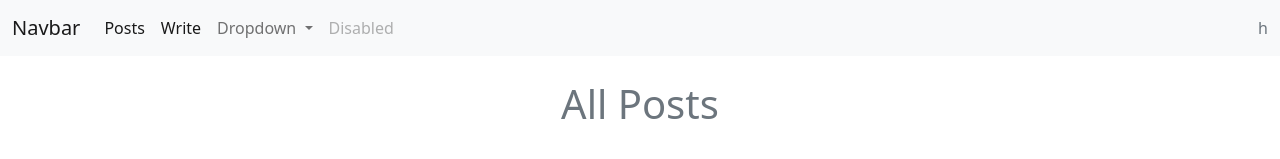
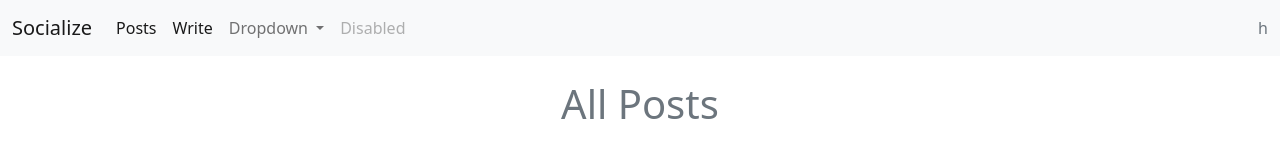
Before and after one commit to Adityakushwaha142/socialmediaapp, a website: page src/public/index.html in a window 1280 px wide. Shown: the top 159 px of the page. Drawn offline with nearby package versions, Linux system fonts and the light colour scheme; no server answers; files whose address does not match are found by name.

Commit message:
Final commit

```diff
--- a/src/public/components/navbar.html
+++ b/src/public/components/navbar.html
@@ -2,7 +2,7 @@
 
 <nav class="navbar navbar-expand-lg navbar-light bg-light fixed-top">
     <div class="container-fluid">
-        <a class="navbar-brand apple" href="#">Navbar</a>
+        <a class="navbar-brand apple" href="#">Socialize</a>
         <button class="navbar-toggler" type="button" data-bs-toggle="collapse" data-bs-target="#navbarSupportedContent"
             aria-controls="navbarSupportedContent" aria-expanded="false" aria-label="Toggle navigation">
             <span class="navbar-toggler-icon"></span>
```
